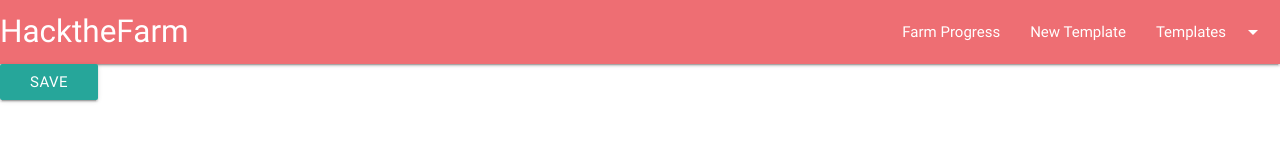
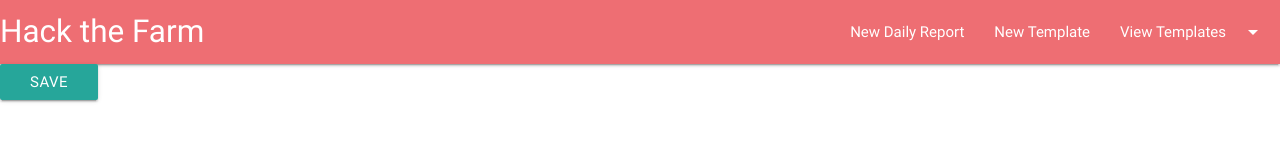
Before and after one commit to jcquery/formfarm, a website: page public/blankForm.html in a window 1280 px wide. Drawn offline with nearby package versions, Linux system fonts and the light colour scheme.

Commit message:
updated header

```diff
--- a/public/blankForm.html
+++ b/public/blankForm.html
@@ -20,17 +20,17 @@
 <section class="navigation"></section>
 <!-- Dropdown Structure -->
 <ul id="dropdown1" class="dropdown-content">
-
+    <!-- Add something HERE??? -->
 
 </ul>
 <nav>
     <div class="nav-wrapper">
-        <a href="#!" class="brand-logo">HacktheFarm</a>
+        <a href="/" class="brand-logo">Hack the Farm</a>
         <ul class="right hide-on-med-and-down">
-            <li><a href="#">Farm Progress</a></li>
+            <li><a href="#">New Daily Report</a></li>
             <li><a href="newForm.html">New Template</a></li>
             <!-- Dropdown Trigger -->
-            <li><a id="dropdown-button2" class="dropdown-button" href="#!" data-activates="dropdown1">Templates<i class="material-icons right">arrow_drop_down</i></a></li>
+            <li><a id="dropdown-button2" class="dropdown-button" href="#!" data-activates="dropdown1">View Templates<i class="material-icons right">arrow_drop_down</i></a></li>
         </ul>
     </div>
 </nav>
```
Also changed, not shown: public/register.html (+3 -3 lines).
